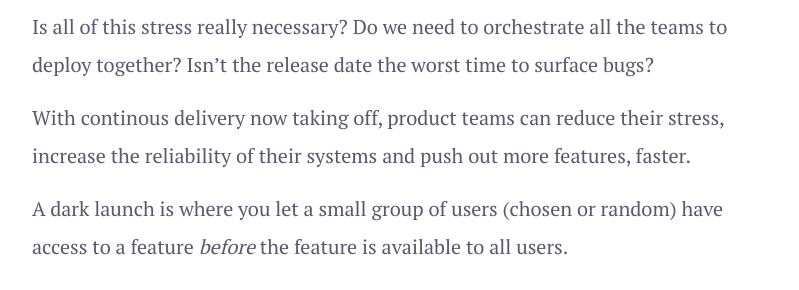
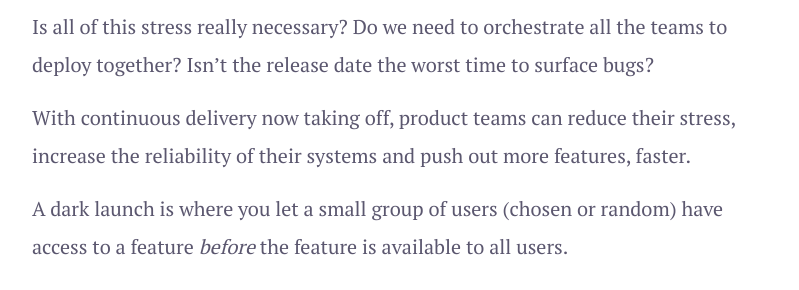
Before and after one commit to Leanbase/presence, a Jekyll site: the page built from _posts/2019-10-31-despookifying-dark-launches.md, in a window 1280 px wide and 900 px high, scrolled down 5389 px. Shown: the part 156-446 px from the top of the window, without its empty margins (233-1032 px from the left). Built offline with Jekyll 4.4.1, drawn with Linux system fonts in a browser that asks for light colours; some web fonts are replaced.

Commit message:
Fix typos in continuous

```diff
--- a/_posts/2019-10-31-despookifying-dark-launches.md
+++ b/_posts/2019-10-31-despookifying-dark-launches.md
@@ -16,7 +16,7 @@ Do you feel butterflies in your stomach when you are shipping out a large change
 
 Is all of this stress really necessary? Do we need to orchestrate all the teams to deploy together? Isn't the release date the worst time to surface bugs?
 
-With continous delivery now taking off, product teams can reduce their stress, increase the reliability of their systems and push out more features, faster.
+With continuous delivery now taking off, product teams can reduce their stress, increase the reliability of their systems and push out more features, faster.
 
 A dark launch is where you let a small group of users (chosen or random) have access to a feature _before_ the feature is available to all users.
 
--- a/contact/index.html
+++ b/contact/index.html
@@ -1,6 +1,6 @@
 ---
 layout: landing
-title: Feature Flagging for Faster Testing and Continous Delivery
+title: Feature Flagging for Faster Testing and Continuous Delivery
 
 image:
   path: /assets/images/twitter-card.png
--- a/index.html
+++ b/index.html
@@ -1,6 +1,6 @@
 ---
 layout: landing
-title: Feature Flagging for Faster Testing and Continous Delivery
+title: Feature Flagging for Faster Testing and Continuous Delivery
 
 image:
   path: /assets/images/twitter-card.png
```
